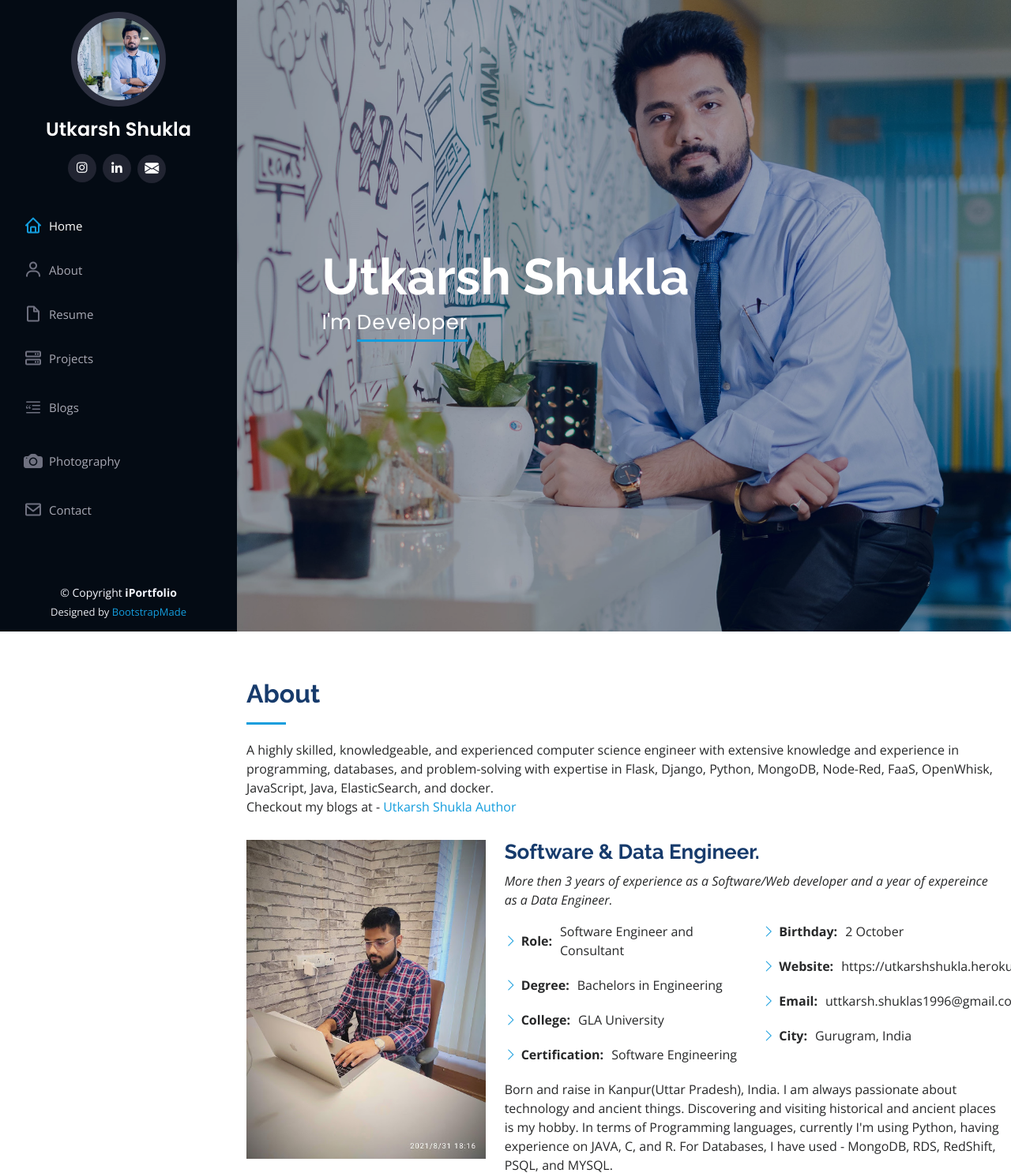
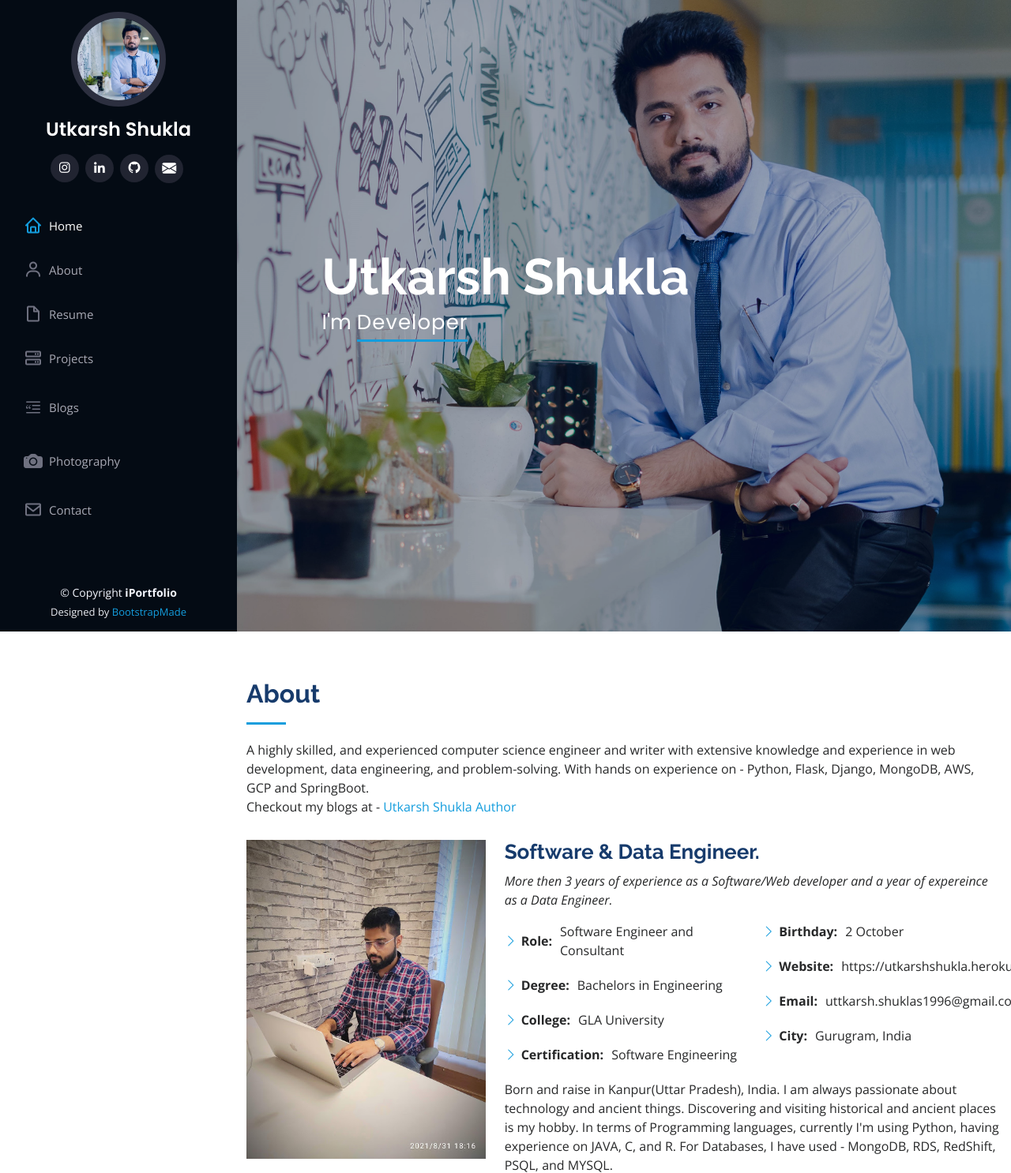
Before and after one commit to Utkarsh731/UtkarshShuklaWebsite, a Flask app: page / in a window 1280 px wide. Shown: the top 1486 px of the page at 79% size. Run offline with Flask 2, Linux system fonts and the light colour scheme; some libraries are stand-ins or nearby versions.

Commit message:
tags updated

```diff
--- a/templates/index.html
+++ b/templates/index.html
@@ -49,21 +49,22 @@
         <img src="/static/assets/img/utkarshShukla.jpg" alt="Utkarsh Shukla, Utkarsh Shukla webiste, utkarsh shukla engineer, utkarsh shukla software engineer,Utkarsh Shukla Photograher, Utkarsh Shukla blogger, Utkarsh Shukla blogs, Utkarsh Shukla Author" class="img-fluid rounded-circle">
         <h1 class="text-light"><a href="index.html">Utkarsh Shukla</a></h1>
         <div class="social-links mt-3 text-center">
-          <a href="https://www.instagram.com/utkars_shukla/?hl=en" class="instagram" target="_blank"><i class="bx bxl-instagram"></i></a>
-          <a href="https://www.linkedin.com/in/utkarsh-shukla-35218a173/" class="linkedin" target="_blank"><i class="bx bxl-linkedin"></i></a>
-          <a href = "mailto: uttkarsh.shuklas1996@gmail.com" target="_blank"><i class="bi bi-envelope-fill"></i></a>
+          <a href="https://www.instagram.com/utkars_shukla/?hl=en" class="instagram" target="_blank" alt="Utkarsh Shukla Instagram"><i class="bx bxl-instagram"></i></a>
+          <a href="https://www.linkedin.com/in/utkarsh-shukla-35218a173/" class="linkedin" target="_blank" alt="Utkarsh Shukla LinkedIn"><i class="bx bxl-linkedin"></i></a>
+            <a href="https://github.com/Utkarsh731" class="Github" target="_blank" alt="Utkarsh Shukla Github"><i class="bx bxl-github"></i></a>
+          <a href = "mailto: uttkarsh.shuklas1996@gmail.com" target="_blank" alt="Utkarsh Shukla"><i class="bi bi-envelope-fill"></i></a>
         </div>
       </div>
 
       <nav id="navbar" class="nav-menu navbar">
         <ul>
-          <li><a href="#hero" class="nav-link scrollto active"><i class="bx bx-home"></i> <span>Home</span></a></li>
-          <li><a href="#about" class="nav-link scrollto"><i class="bx bx-user"></i> <span>About</span></a></li>
-          <li><a href="#resume" class="nav-link scrollto"><i class="bx bx-file-blank"></i> <span>Resume</span></a></li>
-          <li><a href="#services" class="nav-link scrollto"><i class="bx bx-server"></i> <span>Projects</span></a></li>
-          <li><a href="#blogs" class="nav-link scrollto"><i class="bi bi-blockquote-left"></i> <span>Blogs</span></a></li>
-          <li><a href="#portfolio" class="nav-link scrollto"><i class="bi bi-camera-fill"></i> <span>Photography</span></a></li>
-          <li><a href="#contact" class="nav-link scrollto"><i class="bx bx-envelope"></i> <span>Contact</span></a></li>
+          <li><a href="#hero" class="nav-link scrollto active" alt="Utkarsh Shukla Website"><i class="bx bx-home"></i> <span>Home</span></a></li>
+          <li><a href="#about" class="nav-link scrollto" alt="Utkarsh Shukla Engineer"><i class="bx bx-user"></i> <span>About</span></a></li>
+          <li><a href="#resume" class="nav-link scrollto" alt="Utkarsh Shukla Resume"><i class="bx bx-file-blank"></i> <span>Resume</span></a></li>
+          <li><a href="#services" class="nav-link scrollto" alt="Utkarsh Shukla Services"><i class="bx bx-server"></i> <span>Projects</span></a></li>
+          <li><a href="#blogs" class="nav-link scrollto" alt="Utkarsh Shukla Blogs"><i class="bi bi-blockquote-left"></i> <span>Blogs</span></a></li>
+          <li><a href="#portfolio" class="nav-link scrollto" alt="Utkarsh Shukla Photography"><i class="bi bi-camera-fill"></i> <span>Photography</span></a></li>
+          <li><a href="#contact" class="nav-link scrollto" alt="Utkarsh Shukla Contact"><i class="bx bx-envelope"></i> <span>Contact</span></a></li>
         </ul>
       </nav><!-- .nav-menu -->
     </div>
@@ -85,8 +86,8 @@
 
         <div class="section-title">
           <h2>About</h2>
-          <p>A highly skilled, knowledgeable, and experienced computer science engineer with extensive knowledge and experience in programming, databases, and problem-solving with expertise in Flask, Django, Python, MongoDB, Node-Red, FaaS, OpenWhisk, JavaScript, Java, ElasticSearch, and docker.</p>
-          <p>Checkout my blogs at - <a href="https://statusneo.com/author/utkarsh-shukla/" target="_blank">Utkarsh Shukla Author</a></p>
+          <p>A highly skilled, and experienced computer science engineer and writer with extensive knowledge and experience in web development, data engineering, and problem-solving. With hands on experience on - Python, Flask, Django, MongoDB, AWS, GCP and SpringBoot.</p>
+          <p>Checkout my blogs at - <a href="https://statusneo.com/author/utkarsh-shukla/" target="_blank" alt="Utkarsh Shukla Author">Utkarsh Shukla Author</a></p>
         </div>
 
         <div class="row">
@@ -101,10 +102,10 @@
             <div class="row">
               <div class="col-lg-6">
                 <ul>
-                  <li><i class="bi bi-chevron-right"></i> <strong>Role:</strong> <span>Software Engineer and Consultant</span></li>
-                  <li><i class="bi bi-chevron-right"></i> <strong>Degree:</strong> <span>Bachelors in Engineering</span></li>
-                  <li><i class="bi bi-chevron-right"></i> <strong>College:</strong> <span>GLA University</span></li>
-                  <li><i class="bi bi-chevron-right"></i> <strong>Certification:</strong> <span>Software Engineering</span></li>
+                  <li><i class="bi bi-chevron-right" alt="Utkarsh Shukla Role"></i> <strong>Role:</strong> <span>Software Engineer and Consultant</span></li>
+                  <li><i class="bi bi-chevron-right" alt="Utkarsh Degree"></i> <strong>Degree:</strong> <span>Bachelors in Engineering</span></li>
+                  <li><i class="bi bi-chevron-right" alt="Utkarsh College"></i> <strong>College:</strong> <span>GLA University</span></li>
+                  <li><i class="bi bi-chevron-right" alt="Utkarsh Shukla Website"></i> <strong>Certification:</strong> <span>Software Engineering</span></li>
                 </ul>
               </div>
               <div class="col-lg-6">
@@ -552,9 +553,10 @@ backend, with amcharts for the visualization.</p>
               I will be very happy to help and have a discussion on any of them.<br>
             You can also ping me if you require any consulting or web related query.<br><br>
               My social media handler for some of the popular sources to connect are- <br><br>
-              Email : <a href = "mailto: uttkarsh.shuklas1996@gmail.com" target="_blank"><i class="bi bi-envelope-fill"></i></a><br><br>
-              LinkedIn : <a href = "https://www.linkedin.com/in/utkarsh-shukla-35218a173/" target="_blank"><i class="bi bi-linkedin"></i></a><br><br>
-                Instagram : <a href = "https://www.instagram.com/utkars_shukla/" target="_blank"><i class="bi bi-instagram"></i></a><br>
+              Email : <a href = "mailto: uttkarsh.shuklas1996@gmail.com" target="_blank" alt="Utkarsh Shukla website"><i class="bi bi-envelope-fill"></i></a><br><br>
+              LinkedIn : <a href = "https://www.linkedin.com/in/utkarsh-shukla-35218a173/" target="_blank" alt="Utkarsh Shukla linkedin"><i class="bi bi-linkedin"></i></a><br><br>
+              GitHub : <a href = "https://github.com/Utkarsh731" target="_blank" alt="Utkarsh Shukla Github"><i class="bi bi-github"></i></a><br><br>
+                Instagram : <a href = "https://www.instagram.com/utkars_shukla/" target="_blank" alt="Utkarsh Shukla Instagram"><i class="bi bi-instagram"></i></a><br>
 
           </p><br><br>
         </div>
```
